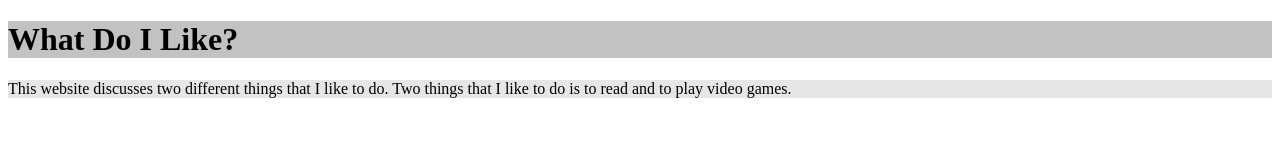
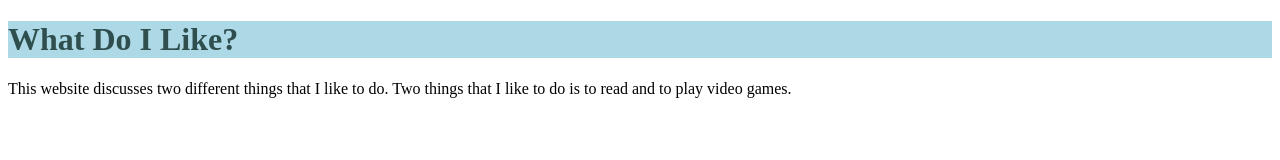
Before and after one commit to E-Perko/Math-Website, a plain HTML site: page index.html in a window 1280 px wide. Drawn offline with Linux system fonts and the light colour scheme.

Commit message:
Update index.html

```diff
--- a/index.html
+++ b/index.html
@@ -1,21 +1,13 @@
 <!DOCTYPE html>
 <html>
-  <style>
-    div {
-      background-color: #e6e6e6;
-    }
-  </style>
   <head>
     <title>What I like</title>
+    <link rel="stylesheet" href="index.css">
   </head>
   <body>
-    <h1 style="background-color: #c2c2c2;">What Do I Like?</h1>
-    <div>
-      <p>
-        This website discusses two different things that I like to do. Two things that I like to do is to read and to play video games.
-      </p>
-    </div>
+    <h1>What Do I Like?</h1>
+    <p>
+      This website discusses two different things that I like to do. Two things that I like to do is to read and to play video games.
+    </p>
   </body>
 </html>
-
-<!--Test-->
```
